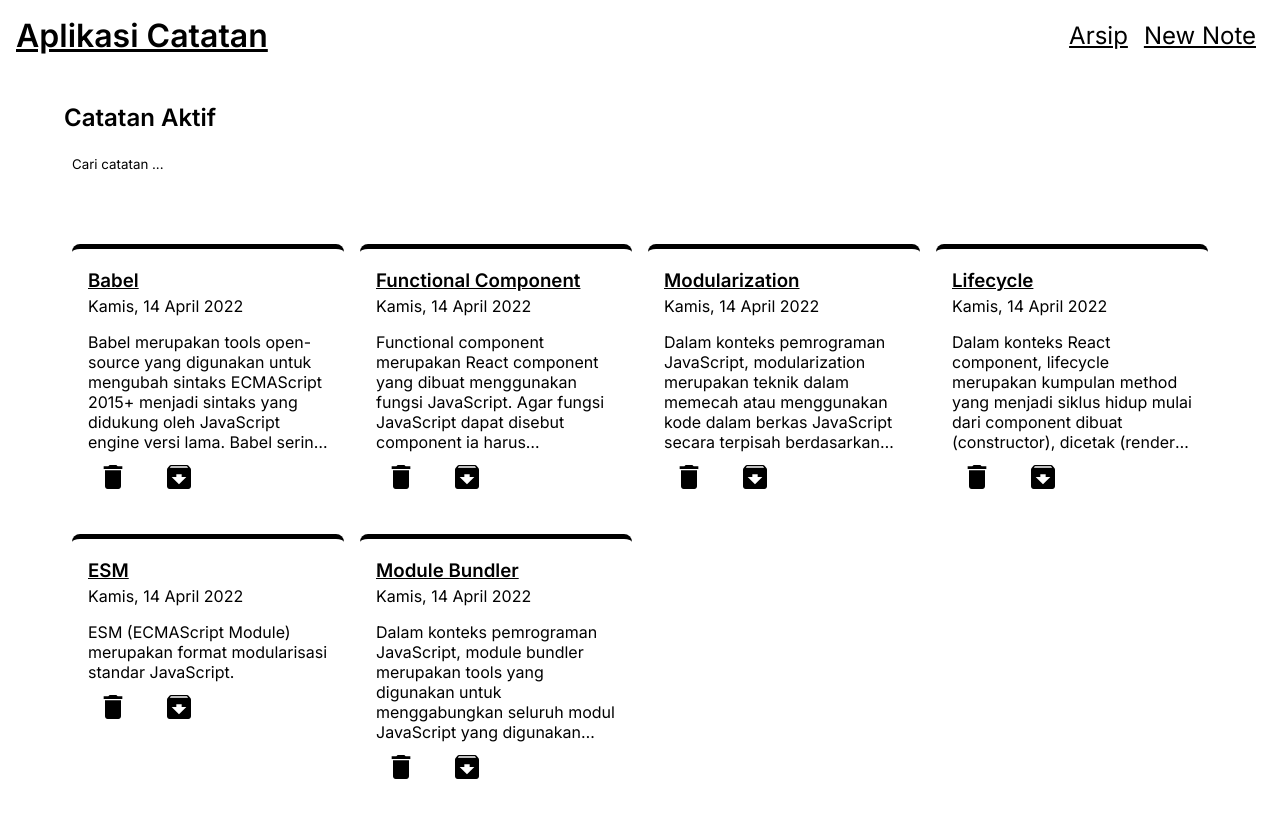
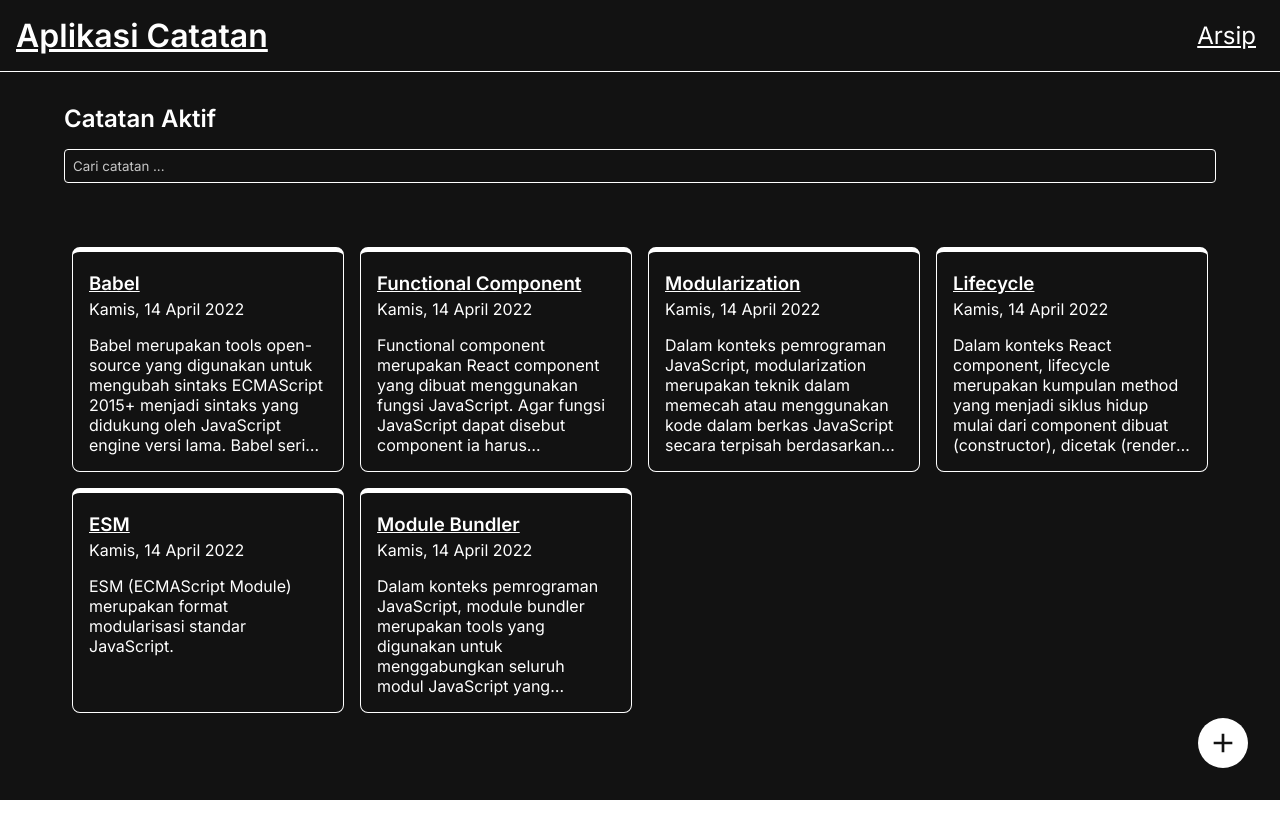
Before and after one commit to mashabulkahfi/project-note-submission-1, a React (Create React App) app: page / in a window 1280 px wide. Shown: the top 838 px of the page. After the commit the page ends 800 px from the top, so only its background shows below. Built offline with nearby package versions, Linux system fonts and the light colour scheme.

Commit message:
update code with correct functionality

```diff
--- a/src/components/Navigation.js
+++ b/src/components/Navigation.js
@@ -6,7 +6,6 @@ function Navigation() {
     <nav className="navigation">
       <ul>
         <li><Link to="/archive">Arsip</Link></li>
-        <li><Link to="/add">New Note</Link></li>
       </ul>
     </nav>
   );
--- a/src/components/NoteApp.js
+++ b/src/components/NoteApp.js
@@ -1,7 +1,7 @@
 import React from 'react';
 import { Route, Routes, Link } from 'react-router-dom';
 import Navigation from './Navigation';
-import HomePage from '../pages/HomePage';
+import HomePageWrapper from '../pages/HomePage';
 import AddPage from '../pages/AddPage';
 import ArchivePage from '../pages/ArchivePage';
 import DetailPageWrapper from '../pages/DetailPage';
@@ -9,14 +9,14 @@ import NotFoundPage from '../pages/NotFoundPage';
 
 function NoteApp() {
     return (
-        <div className="note-app">
-          <header className='note-app__header'>
+        <div className="app-container">
+          <header>
             <h1><Link to="/">Aplikasi Catatan</Link></h1>
             <Navigation />
           </header>
           <main>
             <Routes>
-              <Route path="/" element={<HomePage />} />
+              <Route path="/" element={<HomePageWrapper />} />
               <Route path="/add" element={<AddPage />} />
               <Route path="/archive" element={<ArchivePage />} />
               <Route path="/notes/:id" element={<DetailPageWrapper />} />
--- a/src/components/NoteDetail.js
+++ b/src/components/NoteDetail.js
@@ -1,22 +1,38 @@
 import React from 'react';
 import PropTypes from 'prop-types';
 import { showFormattedDate } from '../utils/index';
+import DeleteButton from './DeleteButton';
+import ArchiveButton from './ArchiveButton';
 
-function NoteDetail({ title, createdAt, body}) {
+function NoteDetail({ note, onDelete, onArchive }) {
+  const { id, title, body, createdAt, archived } = note;
+  console.log(id);
+  console.log(archived);
+
+  let titleButton;
+  if (archived === true){
+    titleButton = 'Pindahkan'
+  } else {
+    titleButton = 'Arsipkan'
+  }
 
   return (
     <section className="detail-page">
       <h3 className="detail-page__title">{title}</h3>
       <p className="detail-page__createdAt">{showFormattedDate(createdAt)}</p>
       <div className="detail-page__body">{body}</div>
+      <div className="detail-page__action">
+				 <DeleteButton id={id} onDelete={onDelete}/>
+				 <ArchiveButton id={id} onArchive={onArchive} titleButton={titleButton}/>
+			 </div>
     </section>
   );
 }
 
 NoteDetail.propTypes = {
-  title: PropTypes.string.isRequired,
-  createdAt: PropTypes.string.isRequired,
-  body: PropTypes.string.isRequired
+  note: PropTypes.arrayOf(PropTypes.object).isRequired,
+  onDelete: PropTypes.func.isRequired,
+  onArchive: PropTypes.func.isRequired
 };
 
 export default NoteDetail;
--- a/src/components/NoteInput.js
+++ b/src/components/NoteInput.js
@@ -1,4 +1,5 @@
 import React from 'react';
+import { MdDone } from "react-icons/md";
 
 class NoteInput extends React.Component {
   constructor(props) {
@@ -55,7 +56,7 @@ class NoteInput extends React.Component {
         <textarea className="add-new-page__input__body" type="text" placeholder="Tuliskan catatanmu di sini ..." value={this.state.body} onChange={this.onBodyChangeEventHandler} required></textarea>
 
         <div className="add-new-page__action">
-            <button className="action" type="submit">Submit</button>
+            <button className="action" type="submit"><MdDone /></button>
         </div>
 
       </form>
--- a/src/components/NoteItem.js
+++ b/src/components/NoteItem.js
@@ -1,16 +1,10 @@
 import React from 'react';
 import NoteItemBody from './NoteItemBody';
-import DeleteButton from './DeleteButton';
-import ArchiveButton from './ArchiveButton';
 
-function NoteItem({ title, body, id, createdAt, onDelete, onArchive, titleButton }) {
+function NoteItem({ title, body, id, createdAt }) {
  	return (
    	<div className="note-item">
-			 <NoteItemBody id={id} title={title} body={body} createdAt={createdAt}/>
-			 <div className="detail-page__action">
-				 <DeleteButton id={id} onDelete={onDelete}/>
-				 <ArchiveButton id={id} onArchive={onArchive} titleButton={titleButton}/>
-			 </div>
+		<NoteItemBody id={id} title={title} body={body} createdAt={createdAt}/>
    	</div>
  	);
 }
--- a/src/components/NoteList.js
+++ b/src/components/NoteList.js
@@ -1,16 +1,9 @@
 import React from 'react';
 import NoteItem from './NoteItem';
 
-function NoteList({ notes, onDelete, onArchive, active }) {
-//   let validNote;
-  let titleButton;
+function NoteList({ notes }) {
   const validNote=notes;
 
-  if (active === true) {
-    titleButton = 'Arsipkan'
-  } else {
-    titleButton = 'Pindahkan'
-  }
   if (validNote.length > 0) {
     return (
       <section className="notes-list">
@@ -18,9 +11,6 @@ function NoteList({ notes, onDelete, onArchive, active }) {
          <NoteItem
           key={note.id}
           id={note.id}
-          onDelete={onDelete}
-          onArchive={onArchive}
-          titleButton={titleButton}
           {...note} />
        ))}
       </section>
--- a/src/pages/ArchivePage.js
+++ b/src/pages/ArchivePage.js
@@ -2,6 +2,19 @@ import React from 'react';
 import { getAllNotes, getArchivedNotes, unarchiveNote, deleteNote } from '../utils/local-data';
 import NoteList from '../components/NoteList';
 import NoteSearch from '../components/NoteSearch';
+import { useSearchParams } from 'react-router-dom';
+
+function ArchivePageWrapper() {
+	const [ searchParams, setSearchParams ] = useSearchParams();
+
+    const keyword = searchParams.get('keyword');
+
+    function changeSearchParams(keyword){
+        setSearchParams({ keyword });
+    }
+
+    return <ArchivePage defaultKeyword={keyword} keywordChange={changeSearchParams}/>
+}
 
 class ArchivePage extends React.Component {
 
@@ -9,89 +22,20 @@ class ArchivePage extends React.Component {
 		super(props);
 		this.state = {
 			notes: getArchivedNotes(),
-			keyword: '',
+			keyword: props.defaultKeyword || '',
 		}
 
-		this.onDeleteHandler = this.onDeleteHandler.bind(this);
-		// this.onAddNoteHandler = this.onAddNoteHandler.bind(this);
-		this.onArchiveHandler = this.onArchiveHandler.bind(this);
-		this.onKeywordAddHandler = this.onKeywordAddHandler.bind(this);
-        console.log(this.state.notes);
+		this.onKeywordChangeHandler = this.onKeywordChangeHandler.bind(this);
   	}
 
-//   onDeleteHandler(id) {
-//     const notes = this.state.notes.filter(note => note.id !== id);
-
-//     this.setState((prevState) => {
-// 			return {
-// 				...prevState, notes
-// 			}
-// 	 	});
-//   }
-
-
-//   onArchiveHandler(id) {
-//     const notes = this.state.notes.map(note => {
-//     // if note.id == id update note.archived value based on previous value
-// 			if (note.id === id){
-// 				if (note.archived === true){
-// 					return {...note, archived:false};
-// 				} else {
-// 					return {...note, archived:true};
-// 				}
-// 			}
-//       return note
-//     })
-//     this.setState((prevState) => {
-// 			return {
-// 				...prevState, notes
-// 			}
-// 	 	});
-
-//   }
-
-onDeleteHandler(id) {
-    deleteNote(id);
-    this.setState((prevState) => {
+	onKeywordChangeHandler(keyword) {
+		this.setState(() => {
 			return {
-            ...prevState, notes: getArchivedNotes()
-        }
-    })
-}
-
-onArchiveHandler(id) {
-    unarchiveNote(id);
-    console.log(getAllNotes());
-    this.setState((prevState) => {
-        return {
-            ...prevState, notes: getArchivedNotes()
-        }
-    })
-}
-
-//   onAddNoteHandler({ title, body }) {
-//     this.setState((prevState) => {
-//       return {
-//         notes:[
-//           ...prevState.notes,
-//           {
-//             id: +new Date(),
-//             title:title,
-//             body:body,
-//             createdAt: new Date(),
-//             archived: false,
-//           }
-//         ]
-//       }
-//     });
-//   }
-
-	onKeywordAddHandler({ keywordSearch }) {
-		this.setState((prevState) => {
-			return {
-				...prevState, keyword:keywordSearch
+				keyword
 			}
 	 	});
+
+		this.props.keywordChange(keyword);
 	}
 
   render() {
@@ -100,33 +44,22 @@ onArchiveHandler(id) {
 			if (searchTerm === "") {
 				return note;
 			} else {
-				return note.title.toLocaleLowerCase().includes(searchTerm)
+				return note.title.toLocaleLowerCase().includes(
+					searchTerm.toLocaleLowerCase()
+				)
 			}
 		});
     return (
-      <div className="note-app">
-        <div className="note-app__header">
-					{/* <h1>Notes</h1> */}
-					{/* <div className="note-search">
-						<NoteSearch searchKeyword={this.onKeywordAddHandler}/>
-					</div> */}
-				</div>
-        <div className="note-app__body">
-					{/* <div className="note-input">
-						<h2>Buat Catatan</h2>
-						<NoteInput addNote={this.onAddNoteHandler}/>
-					</div> */}
-					{/* <h2>Catatan Aktif</h2>
-					<NoteList notes={validNotes} onDelete={this.onDeleteHandler} onArchive={this.onArchiveHandler} active={true}/> */}
+		<section className='archives-page'>
 			<h2>Catatan Arsip</h2>
-                    <div className = "search-bar">
-                        <NoteSearch searchKeyword={this.onKeywordAddHandler}/>
-                    </div>
-					<NoteList notes={validNotes} onDelete={this.onDeleteHandler} onArchive={this.onArchiveHandler} active={false}/>
-				</div>
-      </div>
+			<section className="search-bar">
+				<NoteSearch keyword={this.state.keyword} keywordChange={this.onKeywordChangeHandler}/>
+			</section>
+
+			<NoteList notes={validNotes}/>
+		</section>
     );
   }
 }
 
-export default ArchivePage;
+export default ArchivePageWrapper;
--- a/src/pages/HomePage.js
+++ b/src/pages/HomePage.js
@@ -1,10 +1,9 @@
 import React from 'react';
 import { getAllNotes, getActiveNotes, archiveNote, deleteNote } from '../utils/local-data';
 import NoteList from '../components/NoteList';
-// import NoteInput from './NoteInput';
 import NoteSearch from '../components/NoteSearch';
 import { useSearchParams } from 'react-router-dom';
-import { MdAddCircleOutline } from "react-icons/md";
+import {MdAdd} from "react-icons/md";
 import { Link } from 'react-router-dom';
 
 function HomePageWrapper(){
@@ -13,7 +12,7 @@ function HomePageWrapper(){
     const keyword = searchParams.get('keyword');
 
     function changeSearchParams(keyword){
-        setSearchParams(keyword);
+        setSearchParams({ keyword });
     }
 
     return <HomePage defaultKeyword={keyword} keywordChange={changeSearchParams}/>
@@ -28,94 +27,10 @@ class HomePage extends React.Component {
             keyword: props.defaultKeyword || '',
         }
 
-		this.onDeleteHandler = this.onDeleteHandler.bind(this);
-		// this.onAddNoteHandler = this.onAddNoteHandler.bind(this);
-		this.onArchiveHandler = this.onArchiveHandler.bind(this);
 		this.onKeywordChangeHandler = this.onKeywordChangeHandler.bind(this);
-        console.log(this.state);
-        console.log(this.state.notes);
     }
 
-//   onDeleteHandler(id) {
-//     const notes = this.state.notes.filter(note => note.id !== id);
-
-//     this.setState((prevState) => {
-// 			return {
-// 				...prevState, notes
-// 			}
-// 	 	});
-//   }
-
-//   onArchiveHandler(id) {
-//     const notes = this.state.notes.map(note => {
-//     // if note.id == id update note.archived value based on previous value
-// 			if (note.id === id){
-// 				if (note.archived === true){
-// 					return {...note, archived:false};
-// 				} else {
-// 					return {...note, archived:true};
-// 				}
-// 			}
-//       return note
-//     })
-//     console.log(notes);
-//     this.setState((prevState) => {
-// 			return {
-// 				...prevState, notes
-// 			}
-// 	 	});
-
-//   }
-
-onDeleteHandler(id) {
-    deleteNote(id);
-    this.setState((prevState) => {
-        return {
-            ...prevState, notes: getActiveNotes()
-        }
-    })
-}
-
-onArchiveHandler(id) {
-    archiveNote(id);
-    console.log(getAllNotes());
-    this.setState((prevState) => {
-        return {
-            ...prevState, notes: getActiveNotes()
-        }
-    })
-    // console.log(id);
-    // console.log(note);
-    // console.log(this.state.notes);
-
-}
-
-//   onAddNoteHandler({ title, body }) {
-//     this.setState((prevState) => {
-//       return {
-//         notes:[
-//           ...prevState.notes,
-//           {
-//             id: +new Date(),
-//             title:title,
-//             body:body,
-//             createdAt: new Date(),
-//             archived: false,
-//           }
-//         ]
-//       }
-//     });
-//   }
-
-	// onKeywordChangeHandler({ keyword }) {
-	// 	this.setState((prevState) => {
-	// 		return {
-	// 			...prevState, keyword
-	// 		}
-	//  	});
-	// }
-
-    onKeywordChangeHandler({ keyword }) {
+    onKeywordChangeHandler(keyword) {
 		this.setState(() => {
 			return {
 				keyword,
@@ -123,7 +38,6 @@ onArchiveHandler(id) {
 	 	});
 
         this.props.keywordChange(keyword);
-        console.log(keyword);
 	}
 
   render() {
@@ -132,37 +46,13 @@ onArchiveHandler(id) {
 			if (searchTerm === "") {
 				return note;
 			} else {
-				return note.title.toLocaleLowerCase().includes(searchTerm)
+				return note.title.toLocaleLowerCase().includes(
+                    searchTerm.toLocaleLowerCase()
+                )
 			}
 		});
-        console.log(getAllNotes());
+        // console.log(getAllNotes());
     return (
-    //   <div className="note-app">
-    //         <div className="note-app__header">
-    //                     {/* <h1>Notes</h1> */}
-    //                     {/* <div className="note-search">
-    //                         <NoteSearch searchKeyword={this.onKeywordAddHandler}/>
-    //                     </div> */}
-    //         </div>
-    //         <div className="note-app__body">
-	// 				{/* <div className="note-input">
-	// 					<h2>Buat Catatan</h2>
-	// 					<NoteInput addNote={this.onAddNoteHandler}/>
-	// 				</div> */}
-	// 				<h2>Catatan Aktif</h2>
-    //                 <div className = "search-bar">
-    //                     <NoteSearch searchKeyword={this.onKeywordAddHandler}/>
-    //                 </div>
-	// 				<NoteList notes={validNotes} onDelete={this.onDeleteHandler} onArchive={this.onArchiveHandler} active={true}/>
-	// 				{/* <h2>Arsip</h2>
-	// 				<NoteList notes={validNotes} onDelete={this.onDeleteHandler} onArchive={this.onArchiveHandler} active={false}/> */}
-    //                 <div className="homepage__action">
-    //                     <button className="action" type="button">
-    //                         <Link to="/add"><MdAddCircleOutline /></Link>
-    //                     </button>
-    //                 </div>
-	// 		</div>
-    //   </div>
     <section className="homepage">
         <h2>Catatan Aktif</h2>
 
@@ -170,17 +60,16 @@ onArchiveHandler(id) {
             <NoteSearch keyword={this.state.keyword} keywordChange={this.onKeywordChangeHandler}/>
         </section>
 
-        <NoteList notes={validNotes} onDelete={this.onDeleteHandler} onArchive={this.onArchiveHandler} active={true}/>
+        <NoteList notes={validNotes} active={true}/>
 
-        {/* <div className="homepage__action">
-            <button className="action" type="button">
-                <Link to="/add"><MdAddCircleOutline /></Link>
-            </button>
-        </div> */}
+        <div className="homepage__action">
+            <Link to="/add">
+                <button className="action" type="button" title="tambah"><MdAdd /></button>
+            </Link>
+        </div>
     </section>
     );
   }
 }
 
-// export default HomePage;
 export default HomePageWrapper;
--- a/src/styles/style.css
+++ b/src/styles/style.css
@@ -1,4 +1,4 @@
-/* :root {
+:root {
   --primary: #BB86FC;
   --primary-variant: #3700B3;
   --secondary: #03DAC6;
@@ -9,7 +9,7 @@
   --on-background: #FFFFFF;
   --on-background-grey: #c7c7c7;
   --on-surface: #FFFFFF;
-} */
+}
 
 [data-theme="light"] {
   --background: #DDDDDD;
@@ -132,7 +132,7 @@ main {
 }
 
 .detail-page__action, .homepage__action, .add-new-page__action {
-  /* position: fixed; */
+  position: fixed;
   display: flex;
   gap: 16px;
   bottom: 32px;
```
Also changed, not shown: src/components/NoteSearch.js (+0 -25 lines), src/pages/DetailPage.js (+40 -4 lines). Lines whose indentation alone changed are shown as unchanged.
